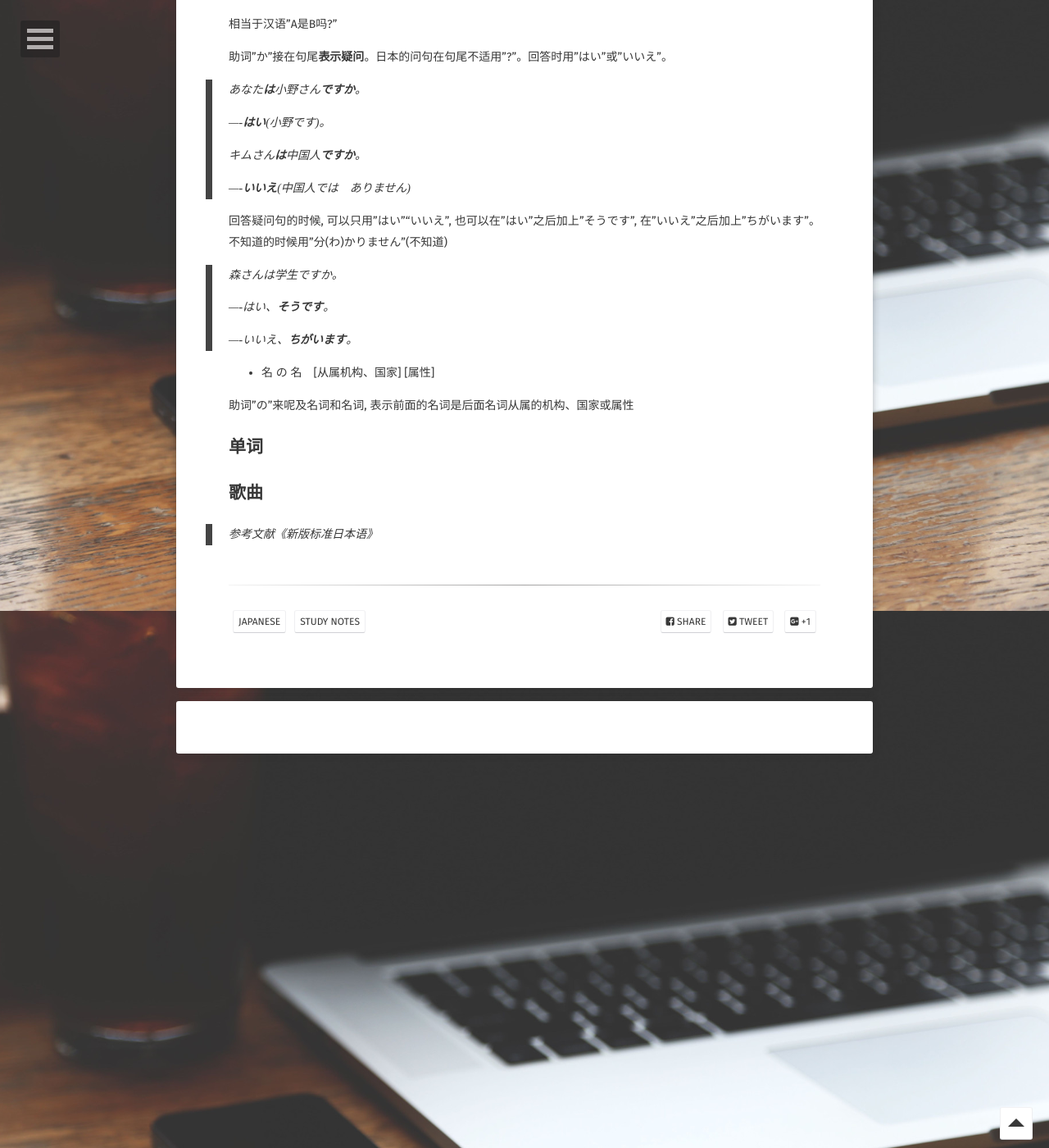
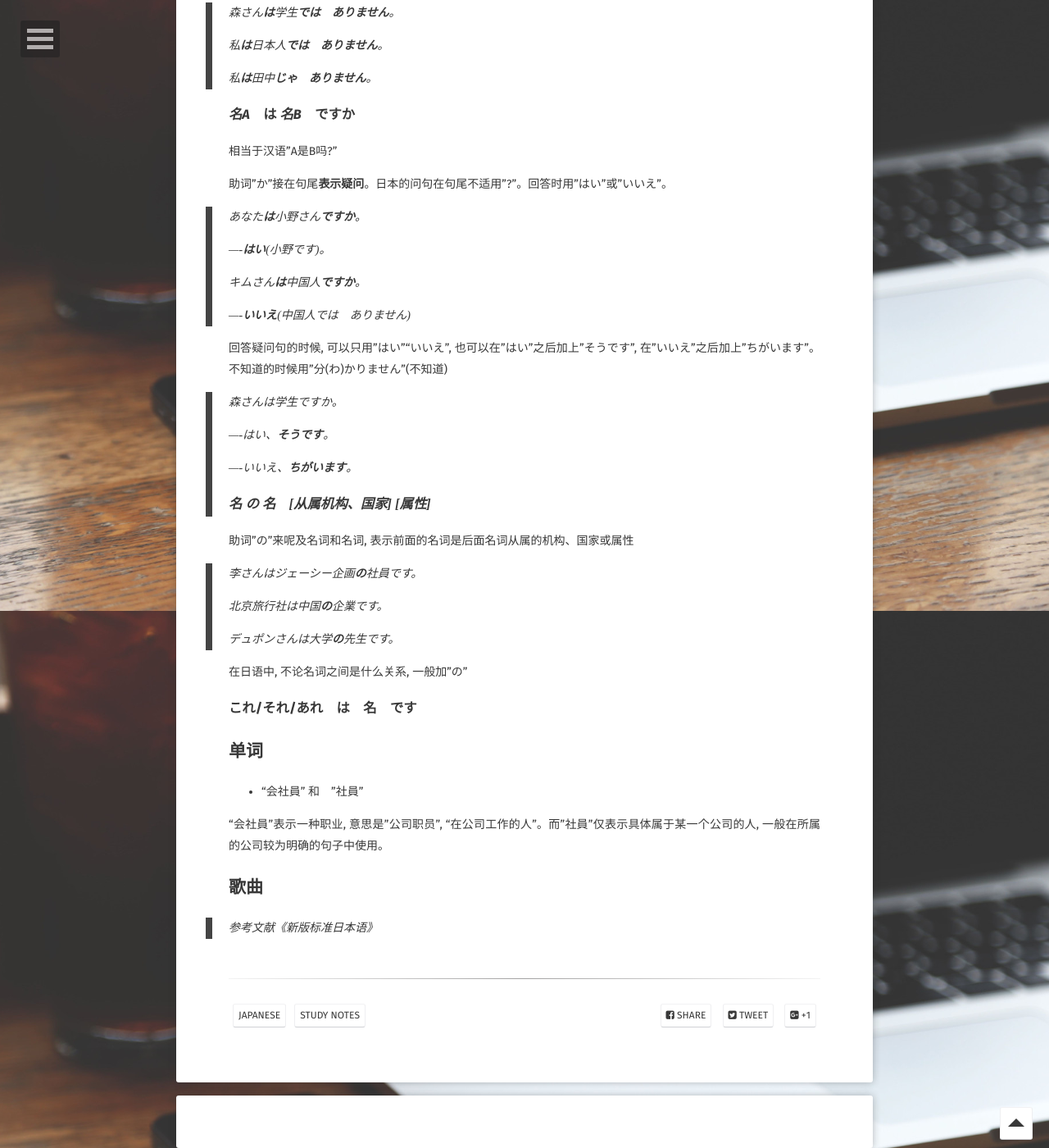
Before and after one commit to gmcnqaq/gmcnqaq, a Jekyll site: the page built from _posts/2019-04-04-first-week-of-Japanese-study.md, in a window 1280 px wide and 1400 px high, scrolled down 1055 px. Shown: the whole window at 82% size. Built offline with Jekyll 4.4.1, drawn with Linux system fonts in a browser that asks for light colours; some web fonts are replaced; comment, search, counter and statistics services are not loaded; some of the changed text lies outside the part shown.

Commit message:
Update 2019-04-04-first-week-of-Japanese-study.md

```diff
--- a/_posts/2019-04-04-first-week-of-Japanese-study.md
+++ b/_posts/2019-04-04-first-week-of-Japanese-study.md
@@ -18,7 +18,7 @@ comments: true
 
 ## 语法
 
-* *名A* は *名B* です
+### *名A* は *名B* です
 
 相当于汉语"A是B"
 
@@ -31,7 +31,7 @@ comments: true
 >
 > 私**は**李**です**。(我姓李)
 
-* *名A* は *名B*　では　ありません。
+### *名A* は *名B*　では　ありません。
 
 相当于汉语"A不是B"
 
@@ -44,7 +44,7 @@ comments: true
 >
 > 私**は**田中**じゃ　ありません**。
 
-* *名A*　は *名B*　ですか
+### *名A*　は *名B*　ですか
 
 相当于汉语"A是B吗?"
 
@@ -66,12 +66,28 @@ comments: true
 > ----はい、**そうです**。
 >
 > ----いいえ、**ちがいます**。
-
-* 名 の 名　[从属机构、国家] [属性]
+### 名 **の** 名　[从属机构、国家] [属性]
 
 助词"の"来呢及名词和名词, 表示前面的名词是后面名词从属的机构、国家或属性
 
+
+> 李さんはジェーシー企画**の**社員です。
+>
+> 北京旅行社は中国**の**企業です。
+>
+>デュポンさんは大学**の**先生です。
+
+在日语中, 不论名词之间是什么关系, 一般加"の"
+
+### **これ/それ/あれ**　は　名　です
+
+
+
 ## 单词
+
+* "会社員" 和　"社員"
+
+"会社員"表示一种职业, 意思是"公司职员", "在公司工作的人"。而"社員"仅表示具体属于某一个公司的人, 一般在所属的公司较为明确的句子中使用。
 
 ## 歌曲
 
```
